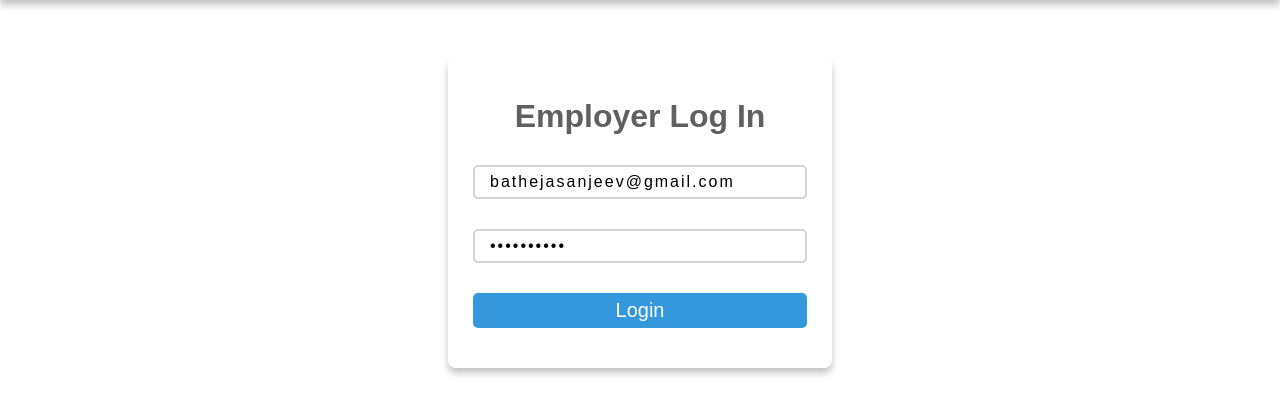
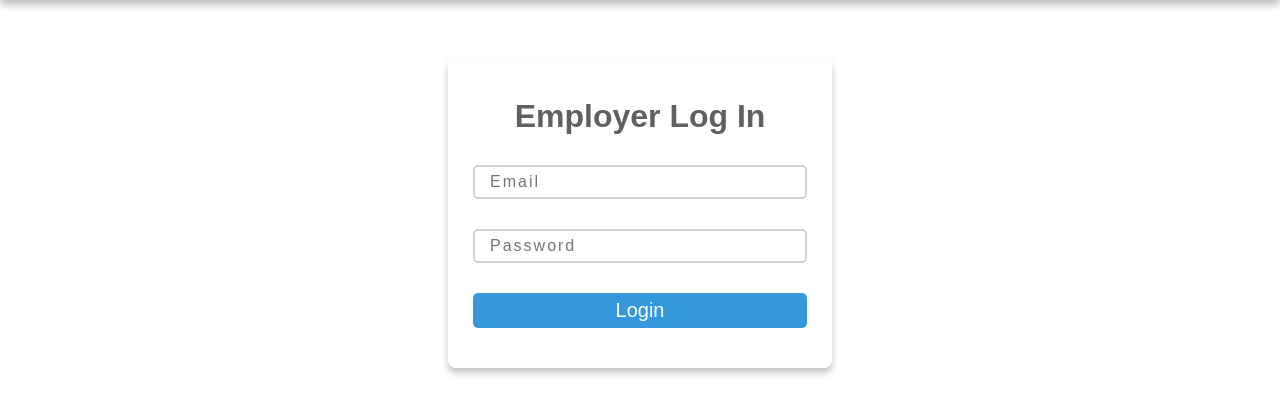
Before and after one commit to harmanbatheja15/Job-Portal, a Django app: page /employerLogin in a window 1280 px wide. Shown: the part 62-477 px from the top of the page. Run offline with Django 3.2, Linux system fonts and the light colour scheme; some libraries are stand-ins or nearby versions.

Commit message:
Update employerLogin.html

```diff
--- a/job_portal/job_portal_app/templates/employerLogin.html
+++ b/job_portal/job_portal_app/templates/employerLogin.html
@@ -17,8 +17,8 @@
 
             <h1>Employer Log In</h1>
 
-            <input type="email" class="user" placeholder="Email" value="bathejasanjeev@gmail.com" name="email" required />
-            <input type="password" class="pass" placeholder="Password" value="sanjeev123" name="password" required />
+            <input type="email" class="user" placeholder="Email" name="email" required />
+            <input type="password" class="pass" placeholder="Password" name="password" required />
 
             <button type="submit" class="login">Login</button>
 
```
